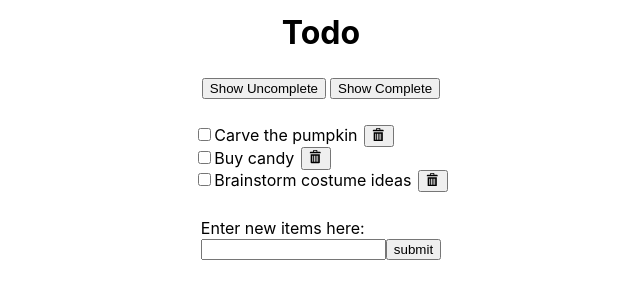
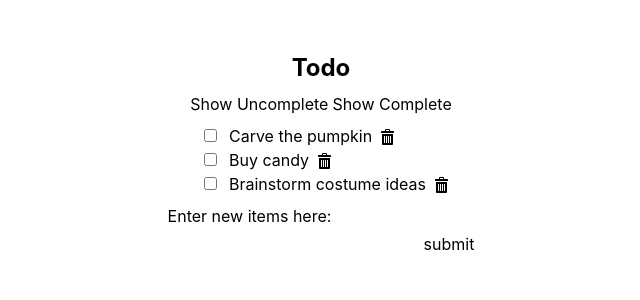
Before and after one commit to RadioArsenic/todo-app, a Next.js app: page / in a window 1280 px wide. Shown: the top 300 px of the page, without its empty margins (319-959 px from the left). Built offline with nearby package versions, Linux system fonts and the light colour scheme.

Commit message:
started tailwind styling

```diff
--- a/package.json
+++ b/package.json
@@ -20,5 +20,10 @@
     "react-dom": "18.2.0",
     "react-icons": "^4.6.0",
     "typescript": "4.9.3"
+  },
+  "devDependencies": {
+    "autoprefixer": "^10.4.13",
+    "postcss": "^8.4.19",
+    "tailwindcss": "^3.2.4"
   }
 }
--- a/pages/index.js
+++ b/pages/index.js
@@ -1,9 +1,6 @@
 import { useReducer, useState } from "react";
 import { nanoid } from "nanoid";
 import { ImBin } from 'react-icons/im';
-
-//TODO: make pretty :)
-//TODO: local storage (tasks are preserved even after refreshing the page)
 
 //originalItems is not being updated
 
@@ -15,18 +12,6 @@ export default function Index() {
         {id: `${nanoid()}`, action: 'Buy candy', isComplete: false},
         {id: `${nanoid()}`, action: 'Brainstorm costume ideas', isComplete: false}
     ];
-
-    const boxStyle = {
-        display: "flex",
-        justifyContent: "center",
-        flexFlow: "column wrap",
-        alignContent: "center",
-        alignItems: "center"
-    };
-
-    const separate = {
-        margin: "1% 8%"
-    };
 
     function onSubmit(event) {
         event.preventDefault();
@@ -70,31 +55,31 @@ export default function Index() {
     }
 
     return (
-    <div style={boxStyle}>
-        <h1 style={separate}>Todo</h1>
+    <div className="flex flex-col flex-wrap place-content-center items-center h-screen lg:h-3/6 lg:mt-12">
+        <h1 className="my-1 mx-3 text-2xl font-bold">Todo</h1>
 
-        <div style={separate}>
+        <div className="my-1 mx-3">
         <button onClick={() => setCompleteStatus(false)}>Show Uncomplete</button>
-        <button style={{marginLeft: "4px"}} onClick={() => setCompleteStatus(true)}>Show Complete</button>
+        <button className="ml-1" onClick={() => setCompleteStatus(true)}>Show Complete</button>
         </div>
 
-        <div style={separate}>
+        <div className="my-1 mx-3">
         {items.filter((item) => item.isComplete === completeStatus).map((item) => (
             <div key={item.id}>
                 <label>
-                    <input type="checkbox" checked={item.isComplete} onChange={() => Completed(item)} />
+                    <input className="mx-3" type="checkbox" checked={item.isComplete} onChange={() => Completed(item)} />
                     {item.action}
                 </label>
-                <button style={{marginLeft: "7px"}} onClick={() => Deleted(item)}><ImBin /></button>
+                <button className="ml-2 align-[-3px]" onClick={() => Deleted(item)}><ImBin /></button>
             </div>
         ))}
         </div>
 
-        <form style={separate} onSubmit={onSubmit}>
+        <form className="my-1 mx-3" onSubmit={onSubmit}>
             <label htmlFor="NewToDo">Enter new items here:</label>
             <br />
-            <input type="text" id="NewToDo" name="NewToDo"></input>
-            <input type="submit" value="submit"></input>
+            <input className="mt-1" type="text" id="NewToDo" name="NewToDo"></input>
+            <input className="ml-2" type="submit" value="submit"></input>
         </form>
     </div>
     );
--- /dev/null
+++ b/postcss.config.js
@@ -0,0 +1,6 @@
+module.exports = {
+  plugins: {
+    tailwindcss: {},
+    autoprefixer: {},
+  },
+}
--- a/styles/globals.css
+++ b/styles/globals.css
@@ -1,3 +1,7 @@
+@tailwind base;
+@tailwind components;
+@tailwind utilities;
+
 html,
 body {
   padding: 0;
--- /dev/null
+++ b/tailwind.config.js
@@ -0,0 +1,8 @@
+/** @type {import('tailwindcss').Config} */
+module.exports = {
+  content: ["./pages/**/*.{js,ts,jsx,tsx}"],
+  theme: {
+    extend: {},
+  },
+  plugins: [],
+}
```
Also changed, not shown: 2 other files (tests, documents, lock files or other folders).
